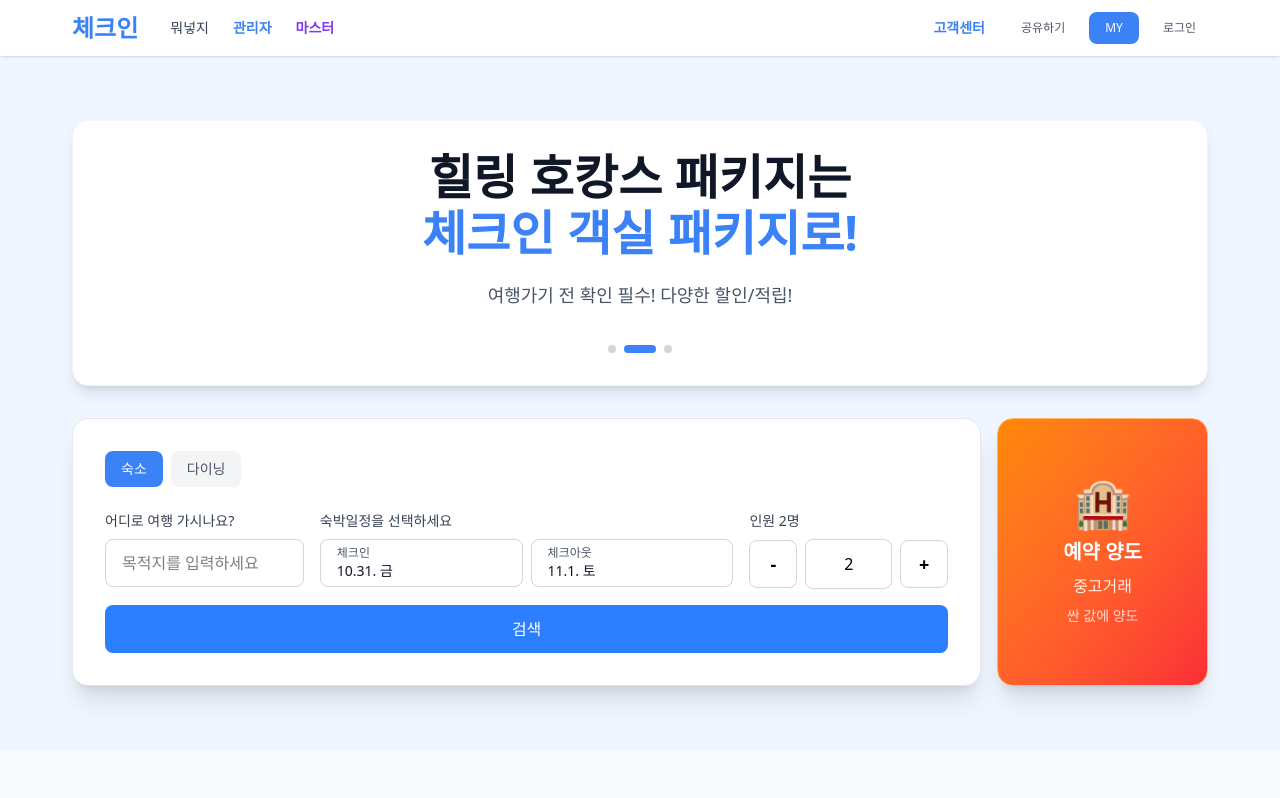
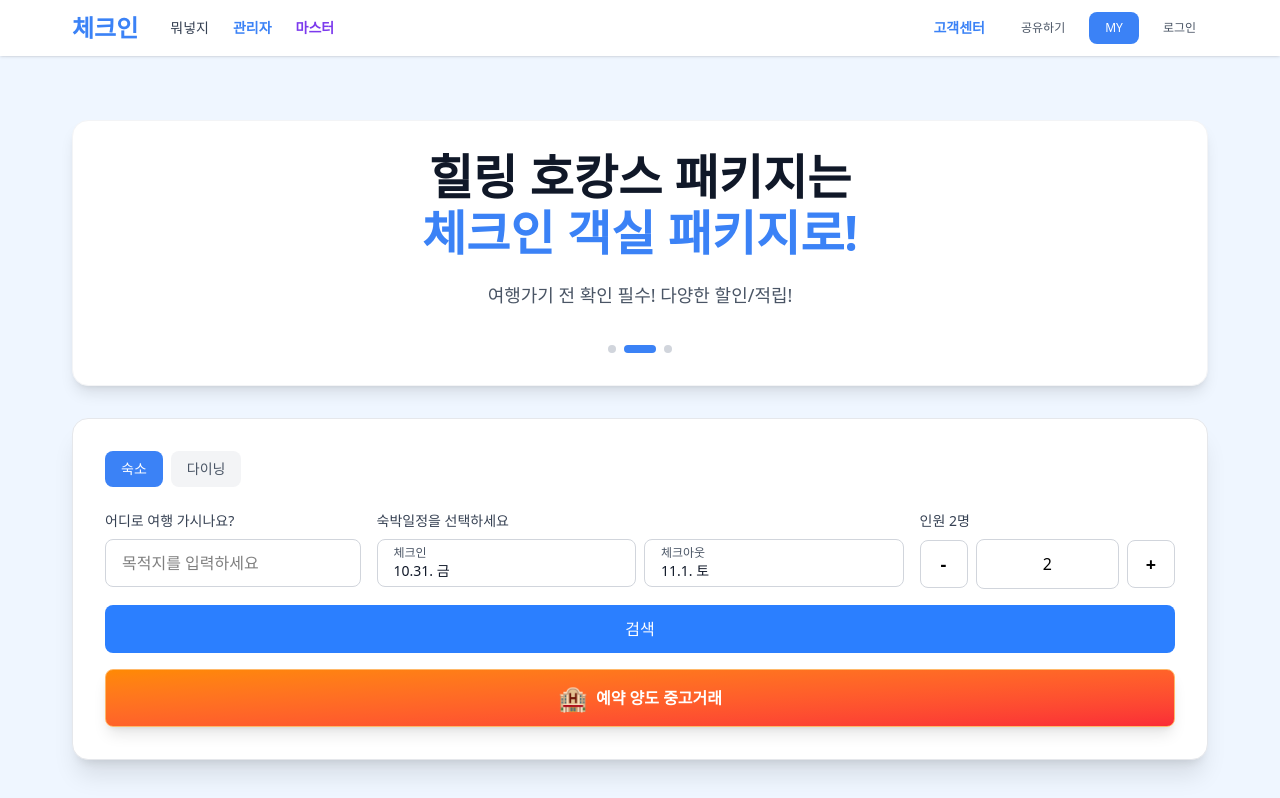
Before and after one commit to roblej/check-in-frontend, a Next.js app: page / in a window 1280 px wide. Shown: the top 798 px of the page. Built offline with nearby package versions, Linux system fonts and the light colour scheme; no server answers.

Commit message:
중고버튼위치변경

```diff
--- a/src/components/HeroSection.js
+++ b/src/components/HeroSection.js
@@ -257,9 +257,7 @@ const HeroSection = () => {
         </div>
 
         {/* 검색 폼과 중고거래 버튼 */}
-        <div className="flex gap-4">
-          {/* 검색 폼 - 8/10 비율 */}
-          <div className="flex-[8] bg-white rounded-2xl shadow-xl p-6 md:p-8 border border-gray-200">
+        <div className="bg-white rounded-2xl shadow-xl p-6 md:p-8 border border-gray-200">
           {/* 검색 타입 탭 */}
           <div className="flex gap-2 mb-6">
             <button
@@ -398,30 +396,19 @@ const HeroSection = () => {
             onClick={handleSearch}
             variant="primary"
             size="lg"
-              className="w-full"
+            className="w-full mb-4"
           >
             검색
           </Button>
-          </div>
 
-          {/* 중고거래 시스템 버튼 - 2/10 비율 */}
-          <div className="flex-[2] flex flex-col justify-center">
+          {/* 예약 양도 버튼 - 검색 버튼과 같은 크기 */}
           <button
             onClick={() => (window.location.href = "/used")}
-              className="bg-gradient-to-br from-orange-400 to-red-500 hover:from-orange-500 hover:to-red-600 text-white rounded-2xl shadow-xl p-6 md:p-8 border border-orange-300 transition-all duration-300 hover:shadow-2xl hover:scale-105 h-full flex flex-col items-center justify-center"
+            className="w-full bg-gradient-to-br from-orange-400 to-red-500 hover:from-orange-500 hover:to-red-600 text-white rounded-lg shadow-lg py-3 px-4 border border-orange-300 transition-all duration-300 hover:shadow-xl hover:scale-[1.02] flex items-center justify-center gap-2 font-semibold text-base"
           >
-              <div className="text-4xl md:text-5xl mb-3">🏨</div>
-              <div className="text-center">
-                <div className="text-lg md:text-xl font-bold mb-2">
-                  예약 양도
-                </div>
-                <div className="text-sm md:text-base opacity-90">중고거래</div>
-                <div className="text-xs md:text-sm mt-2 opacity-75">
-                  싼 값에 양도
-                </div>
-              </div>
+            <span className="text-2xl">🏨</span>
+            <span>예약 양도 중고거래</span>
           </button>
-          </div>
         </div>
       </div>
     </section>
```
Also changed, not shown: src/app/hotel-search/page.js (indentation only). Lines whose indentation alone changed are shown as unchanged.
